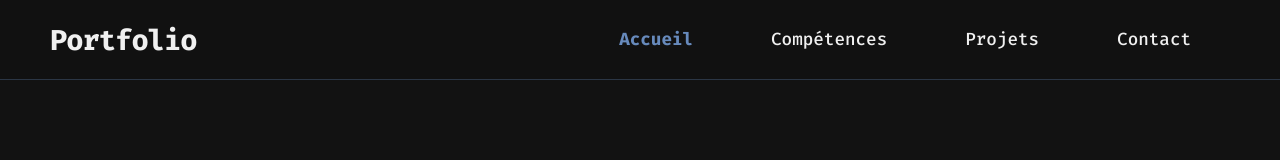
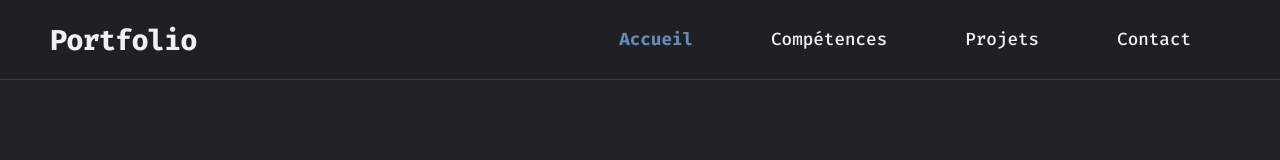
Before and after one commit to dootod/portfolio-v3, a plain HTML site: page index.html in a window 1280 px wide. Drawn offline with Linux system fonts and the light colour scheme.

Commit message:
Dernier ajustement de la navbar terminer

```diff
--- a/css/style.css
+++ b/css/style.css
@@ -11,8 +11,8 @@
 
 :root {
     --primary-color: #678ABC;
-    --secondary-color: #1a1a1a;
-    --dark-color: #121212;
+    --secondary-color: #202124;
+    --dark-color: #202124;
     --light-color: #f0f0f0;
     --transition: all 0.3s ease;
     --shadow: 0 4px 20px rgba(0, 0, 0, 0.3);
@@ -26,7 +26,7 @@ body {
 
 /* Navbar */
 .navbar {
-    background-color: rgba(18, 18, 18, 0.95);
+    background-color: rgba(32, 33, 36, 0.95);
     height: 80px;
     display: flex;
     justify-content: center;
@@ -173,7 +173,7 @@ body {
         left: 0;
         width: 100%;
         height: 100vh;
-        background-color: rgba(18, 18, 18, 0.98);
+        background-color: rgba(32, 33, 36, 0.98);
         flex-direction: column;
         justify-content: center;
         align-items: center;
--- a/js/script.js
+++ b/js/script.js
@@ -34,11 +34,11 @@ document.addEventListener('DOMContentLoaded', function() {
         const scrollY = window.scrollY;
 
         if (scrollY > 20) {
-          navbar.style.backgroundColor = 'rgba(18, 18, 18, 0.98)';
+            navbar.style.backgroundColor = 'rgba(32, 33, 36, 0.98)';
             navbar.style.boxShadow = '0 10px 30px rgba(0, 0, 0, 0.5)';
             navbar.style.borderBottomColor = 'rgba(103, 138, 188, 0.5)';
         } else {
-          navbar.style.backgroundColor = 'rgba(18, 18, 18, 0.95)';
+            navbar.style.backgroundColor = 'rgba(32, 33, 36, 0.95)';
             navbar.style.boxShadow = 'none';
             navbar.style.borderBottomColor = 'rgba(103, 138, 188, 0.3)';
         }
```
Lines whose indentation alone changed are shown as unchanged.
